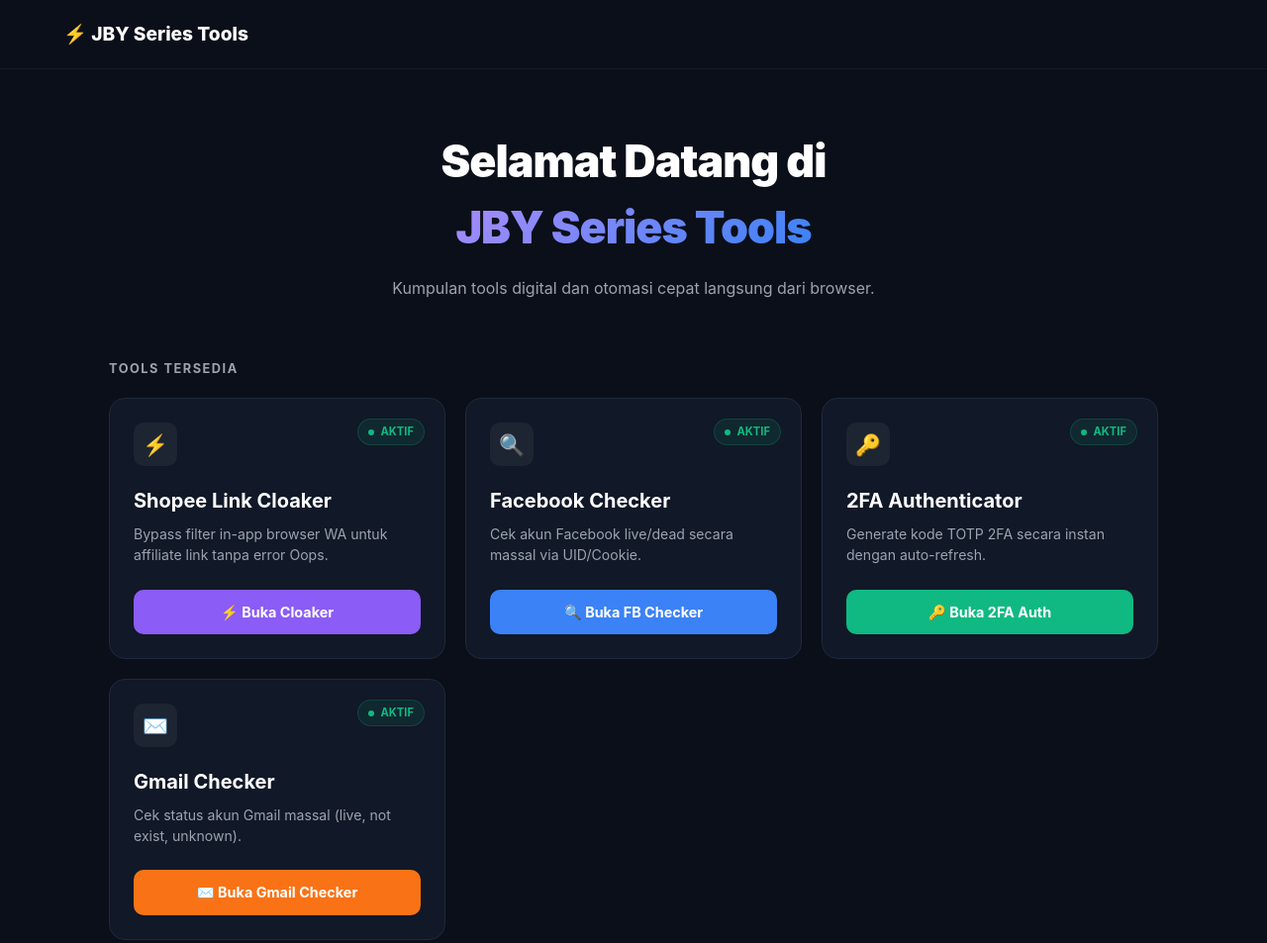
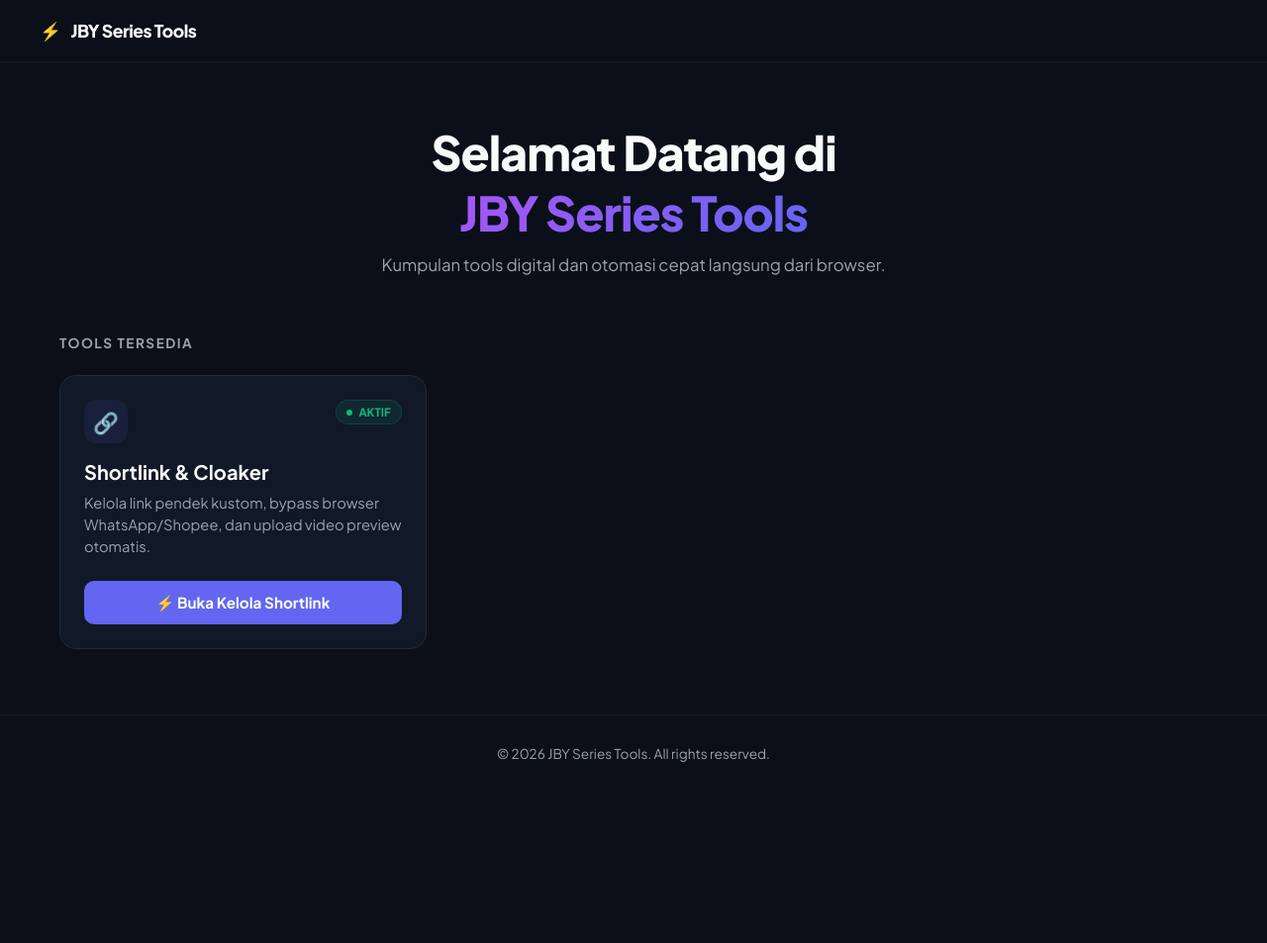
Before and after one commit to rynmas1-cmd/JBY-SERIES-TOOLS, a plain HTML site: page index.html in a window 1280 px wide. Shown: the whole page at 99% size. After the commit the page ends 800 px from the top, so only its background shows below. Drawn offline with Linux system fonts and the light colour scheme.

Commit message:
Update index.html

```diff
--- a/index.html
+++ b/index.html
@@ -3,92 +3,103 @@
 <head>
   <meta charset="UTF-8">
   <meta name="viewport" content="width=device-width, initial-scale=1.0">
-  <title>JBY Series Tools - Hub Utility Digital</title>
+  <title>JBY Series Tools - Dashboard Showcase</title>
+  <link rel="preconnect" href="https://fonts.googleapis.com">
+  <link rel="preconnect" href="https://fonts.gstatic.com" crossorigin>
+  <link href="https://fonts.googleapis.com/css2?family=Plus+Jakarta+Sans:wght@400;500;600;700;800&display=swap" rel="stylesheet">
   <style>
     :root {
-      --bg-color: #0b0f19;
+      --bg-dark: #0b0f19;
       --card-bg: #111827;
-      --card-border: #1f293d;
-      --text-main: #ffffff;
+      --card-border: #1f2937;
+      --card-hover-border: #374151;
+      --text-main: #f9fafb;
       --text-muted: #9ca3af;
-      --purple-accent: #8b5cf6;
-      --blue-accent: #3b82f6;
-      --green-accent: #10b981;
-      --orange-accent: #f97316;
-      --pink-accent: #ec4899;
-      --cyan-accent: #06b6d4;
+      --accent-purple: #6366f1;
+      --accent-purple-hover: #4f46e5;
+      --accent-green: #10b981;
     }
 
-    * { box-sizing: border-box; margin: 0; padding: 0; }
+    * {
+      box-sizing: border-box;
+      margin: 0;
+      padding: 0;
+      font-family: 'Plus Jakarta Sans', sans-serif;
+    }
 
     body {
-      font-family: -apple-system, BlinkMacSystemFont, "Segoe UI", Roboto, sans-serif;
-      background-color: var(--bg-color);
+      background-color: var(--bg-dark);
       color: var(--text-main);
-      line-height: 1.5;
-      padding-bottom: 60px;
+      min-height: 100vh;
+      display: flex;
+      flex-direction: column;
     }
 
     header {
+      padding: 20px 40px;
       display: flex;
       align-items: center;
-      padding: 20px 5%;
+      justify-content: space-between;
       border-bottom: 1px solid rgba(255, 255, 255, 0.05);
     }
 
-    .brand {
+    .logo {
       display: flex;
       align-items: center;
       gap: 10px;
       font-weight: 800;
-      font-size: 1.2rem;
+      font-size: 1.1rem;
+      letter-spacing: -0.5px;
+    }
+
+    .logo-icon {
+      color: #eab308;
+    }
+
+    main {
+      max-width: 1200px;
+      width: 100%;
+      margin: 0 auto;
+      padding: 60px 20px;
+      flex: 1;
     }
 
     .hero {
       text-align: center;
-      padding: 60px 20px 40px;
-      max-width: 800px;
-      margin: 0 auto;
+      margin-bottom: 60px;
     }
 
     .hero h1 {
-      font-size: 2.8rem;
-      font-weight: 900;
+      font-size: 3rem;
+      font-weight: 800;
+      margin-bottom: 12px;
       letter-spacing: -1px;
-      margin-bottom: 15px;
     }
 
     .hero h1 span {
-      background: linear-gradient(135deg, #a78bfa, #3b82f6);
+      background: linear-gradient(135deg, #a855f7 0%, #6366f1 100%);
       -webkit-background-clip: text;
       -webkit-text-fill-color: transparent;
     }
 
     .hero p {
       color: var(--text-muted);
-      font-size: 1rem;
+      font-size: 1.05rem;
     }
 
     .section-title {
-      max-width: 1100px;
-      margin: 20px auto;
-      padding: 0 20px;
-      font-size: 0.8rem;
+      font-size: 0.85rem;
       font-weight: 700;
+      text-transform: uppercase;
       letter-spacing: 1.5px;
       color: var(--text-muted);
+      margin-bottom: 24px;
     }
 
-    .container {
-      max-width: 1100px;
-      margin: 0 auto;
-      padding: 0 20px;
-    }
-
-    .grid {
+    .tools-grid {
       display: grid;
-      grid-template-columns: repeat(auto-fit, minmax(320px, 1fr));
-      gap: 20px;
+      grid-template-columns: repeat(auto-fill, minmax(340px, 1fr));
+      gap: 24px;
     }
 
     .card {
@@ -96,139 +107,138 @@
       border: 1px solid var(--card-border);
       border-radius: 16px;
       padding: 24px;
-      position: relative;
       display: flex;
       flex-direction: column;
       justify-content: space-between;
-      transition: transform 0.2s ease, border-color 0.2s ease;
+      position: relative;
+      transition: all 0.2s ease-in-out;
     }
 
     .card:hover {
-      transform: translateY(-4px);
-      border-color: rgba(255, 255, 255, 0.2);
+      border-color: var(--card-hover-border);
+      transform: translateY(-2px);
+    }
+
+    .card-header {
+      display: flex;
+      justify-content: space-between;
+      align-items: flex-start;
+      margin-bottom: 16px;
+    }
+
+    .card-icon {
+      width: 44px;
+      height: 44px;
+      background: rgba(99, 102, 241, 0.1);
+      border-radius: 12px;
+      display: flex;
+      align-items: center;
+      justify-content: center;
+      font-size: 1.3rem;
     }
 
     .badge {
-      position: absolute;
-      top: 20px;
-      right: 20px;
-      background-color: rgba(16, 185, 129, 0.1);
-      color: var(--green-accent);
-      font-size: 0.7rem;
+      font-size: 0.72rem;
       font-weight: 700;
       padding: 4px 10px;
       border-radius: 20px;
       display: flex;
       align-items: center;
       gap: 6px;
+      background: rgba(16, 185, 129, 0.1);
+      color: var(--accent-green);
       border: 1px solid rgba(16, 185, 129, 0.2);
     }
 
-    .badge::before {
-      content: "";
+    .badge-dot {
       width: 6px;
       height: 6px;
-      background-color: var(--green-accent);
+      background-color: var(--accent-green);
       border-radius: 50%;
     }
 
-    .card-icon {
-      width: 44px;
-      height: 44px;
-      border-radius: 10px;
-      background-color: rgba(255, 255, 255, 0.05);
-      display: flex;
-      align-items: center;
-      justify-content: center;
-      font-size: 1.3rem;
-      margin-bottom: 20px;
+    .card-title {
+      font-size: 1.25rem;
+      font-weight: 700;
+      margin-bottom: 8px;
     }
 
-    .card-title { font-size: 1.25rem; font-weight: 700; margin-bottom: 8px; }
-    .card-desc { color: var(--text-muted); font-size: 0.88rem; margin-bottom: 24px; }
+    .card-desc {
+      color: var(--text-muted);
+      font-size: 0.92rem;
+      line-height: 1.5;
+      margin-bottom: 24px;
+    }
 
     .btn {
-      display: flex;
-      align-items: center;
-      justify-content: center;
-      gap: 8px;
       width: 100%;
-      padding: 12px 0;
+      padding: 12px;
       border-radius: 10px;
+      border: none;
       font-weight: 700;
-      font-size: 0.9rem;
+      font-size: 0.95rem;
+      cursor: pointer;
       text-decoration: none;
-      color: #fff;
+      text-align: center;
+      display: inline-block;
+      transition: background 0.2s;
     }
 
-    .btn-purple { background-color: #8b5cf6; }
-    .btn-blue   { background-color: #3b82f6; }
-    .btn-green  { background-color: #10b981; }
-    .btn-orange { background-color: #f97316; }
-    .btn-pink   { background-color: #ec4899; }
-    .btn-indigo { background-color: #6366f1; }
-    .btn-red    { background-color: #ef4444; }
-    .btn-cyan   { background-color: #06b6d4; }
+    .btn-purple {
+      background-color: var(--accent-purple);
+      color: white;
+    }
+
+    .btn-purple:hover {
+      background-color: var(--accent-purple-hover);
+    }
+
+    footer {
+      text-align: center;
+      padding: 30px;
+      color: var(--text-muted);
+      font-size: 0.85rem;
+      border-top: 1px solid rgba(255, 255, 255, 0.05);
+    }
   </style>
 </head>
 <body>
 
   <header>
-    <div class="brand">⚡ JBY Series Tools</div>
+    <div class="logo">
+      <span class="logo-icon">⚡</span> JBY Series Tools
+    </div>
   </header>
 
-  <section class="hero">
+  <main>
+    <div class="hero">
       <h1>Selamat Datang di<br><span>JBY Series Tools</span></h1>
       <p>Kumpulan tools digital dan otomasi cepat langsung dari browser.</p>
-  </section>
+    </div>
 
     <div class="section-title">TOOLS TERSEDIA</div>
 
-  <div class="container">
-    <div class="grid">
-
+    <div class="tools-grid">
+      <!-- Shortlink & Cloaker Tool -->
       <div class="card">
-        <div class="badge">AKTIF</div>
-        <div class="card-icon">⚡</div>
         <div>
-          <h3 class="card-title">Shopee Link Cloaker</h3>
-          <p class="card-desc">Bypass filter in-app browser WA untuk affiliate link tanpa error Oops.</p>
-        </div>
-        <a href="https://cdn.videimg.com/sjnBYhQR9.mp4" class="btn btn-purple">⚡ Buka Cloaker</a>
-      </div>
-
-      <div class="card">
-        <div class="badge">AKTIF</div>
-        <div class="card-icon">🔍</div>
-        <div>
-          <h3 class="card-title">Facebook Checker</h3>
-          <p class="card-desc">Cek akun Facebook live/dead secara massal via UID/Cookie.</p>
-        </div>
-        <a href="#" class="btn btn-blue">🔍 Buka FB Checker</a>
-      </div>
-
-      <div class="card">
-        <div class="badge">AKTIF</div>
-        <div class="card-icon">🔑</div>
-        <div>
-          <h3 class="card-title">2FA Authenticator</h3>
-          <p class="card-desc">Generate kode TOTP 2FA secara instan dengan auto-refresh.</p>
-        </div>
-        <a href="#" class="btn btn-green">🔑 Buka 2FA Auth</a>
-      </div>
-
-      <div class="card">
-        <div class="badge">AKTIF</div>
-        <div class="card-icon">✉️</div>
-        <div>
-          <h3 class="card-title">Gmail Checker</h3>
-          <p class="card-desc">Cek status akun Gmail massal (live, not exist, unknown).</p>
-        </div>
-        <a href="#" class="btn btn-orange">✉️ Buka Gmail Checker</a>
-      </div>
-
+          <div class="card-header">
+            <div class="card-icon">🔗</div>
+            <div class="badge">
+              <span class="badge-dot"></span> AKTIF
             </div>
           </div>
+          <h3 class="card-title">Shortlink & Cloaker</h3>
+          <p class="card-desc">Kelola link pendek kustom, bypass browser WhatsApp/Shopee, dan upload video preview otomatis.</p>
+        </div>
+        <a href="https://cdn.videimg.com" class="btn btn-purple">⚡ Buka Kelola Shortlink</a>
+      </div>
+    </div>
+  </main>
+
+  <footer>
+    &copy; 2026 JBY Series Tools. All rights reserved.
+  </footer>
 
 </body>
 </html>
```
Lines whose indentation alone changed are shown as unchanged.
